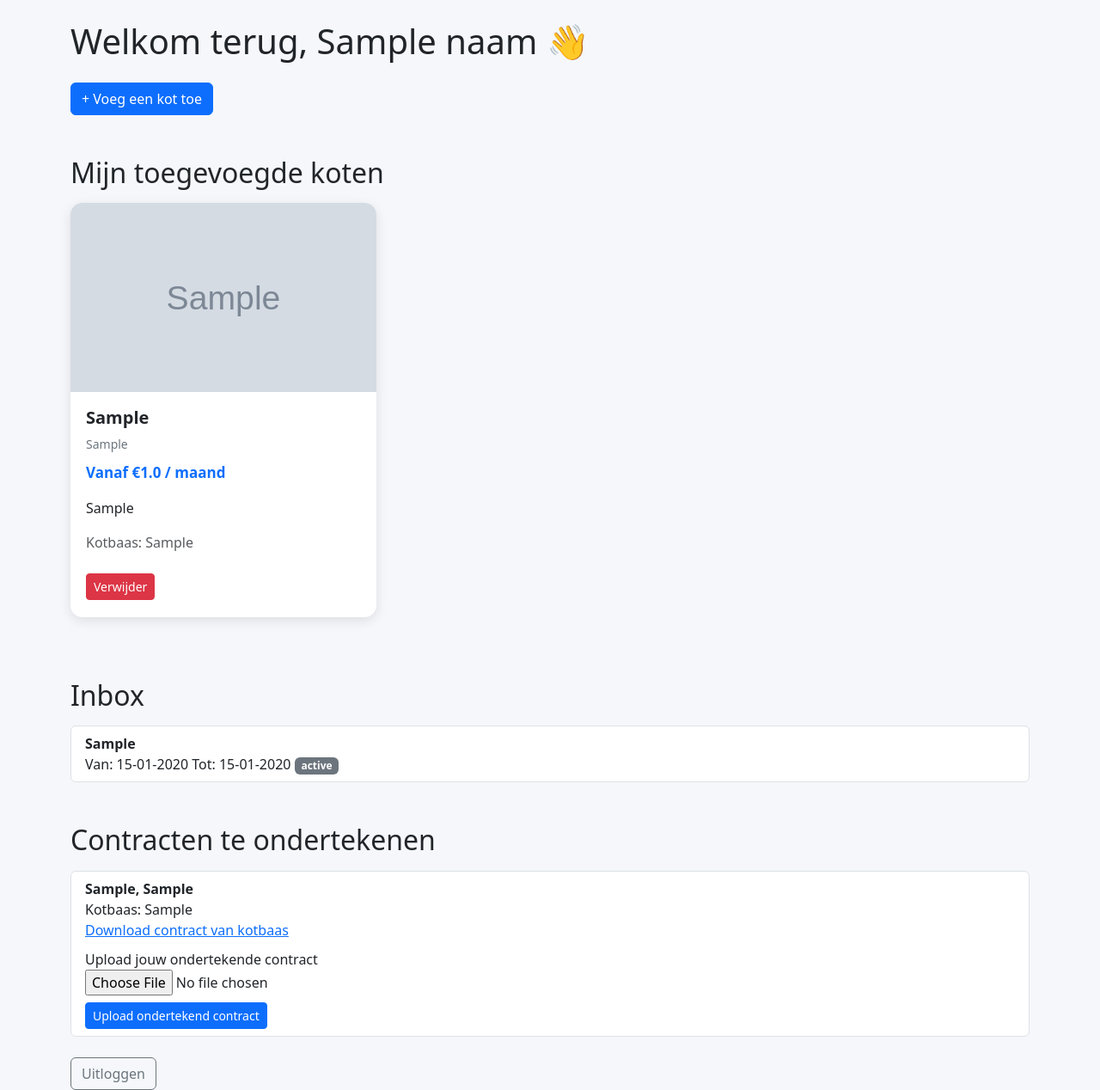
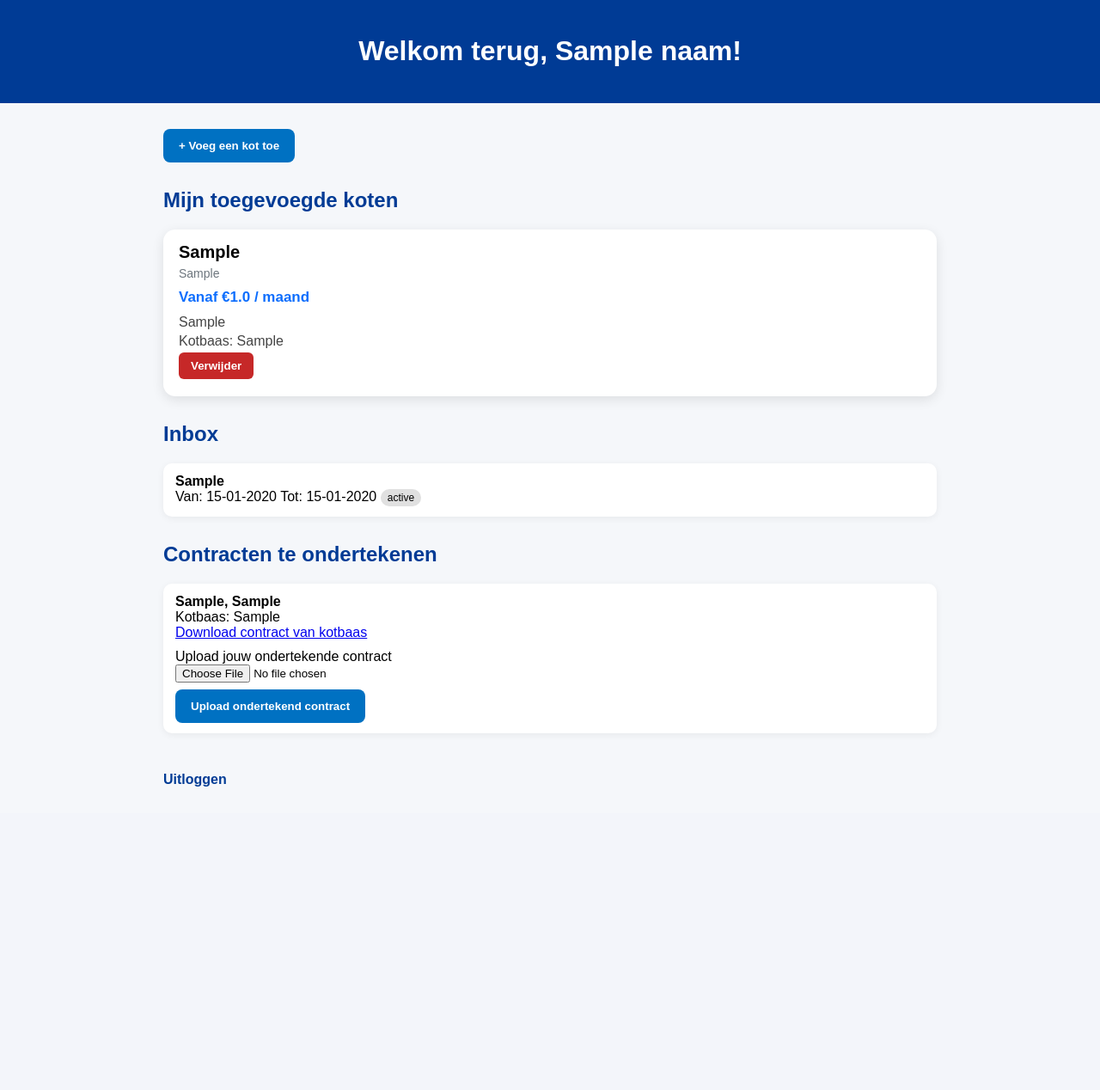
Before and after one commit to A-D-DBS-application/web-application-2025-group-7, a Flask app: template Flask/app/templates/dashboard_student.html in a window 1280 px wide. Shown: the whole page at 86% size. After the commit the page ends 915 px from the top, so only its background shows below. Run offline with Flask 3, Linux system fonts and the light colour scheme; tables that the repository leaves empty hold one stand-in row (values such as "Sample post"); the template is opened without the code that fills it: values that come from a table or form of the project are taken from there, most other values are stand-ins (such as "Sample title", 1, 10 or a date in 2020); grey boxes marked "Sample" are stand-in pictures.

Commit message:
details interface aangepast

```diff
--- a/Flask/app/routes.py
+++ b/Flask/app/routes.py
@@ -495,8 +495,10 @@ def register_routes(app):
         Beschikbaarheid.query.filter_by(kot_id=kot_id).delete()
         Boeking.query.filter_by(kot_id=kot_id).delete()
 
+        # Contract wordt automatisch mee verwijderd door cascade op Kot.contract
         db.session.delete(kot)
         db.session.commit()
+
         flash('Kot succesvol verwijderd!')
         if rol == 'student':
             return redirect(url_for('dashboard'))
--- a/Flask/app/templates/dashboard_student.html
+++ b/Flask/app/templates/dashboard_student.html
@@ -4,33 +4,47 @@
     <meta charset="UTF-8">
     <title>Student Dashboard</title>
 
-    <!-- BOOTSTRAP (CDN) -->
-    <link href="https://cdn.jsdelivr.net/npm/bootstrap@5.3.2/dist/css/bootstrap.min.css" rel="stylesheet">
-
     <style>
         body {
+            font-family: Arial, sans-serif;
             background-color: #f5f7fa;
+            margin: 0;
         }
 
-        /* BOOKING-STYLE KOT CARDS */
-        .kot-card {
-            border-radius: 14px;
-            overflow: hidden;
-            background: #ffffff;
-            box-shadow: 0 4px 14px rgba(0,0,0,0.1);
-            transition: all 0.2s ease;
+        header {
+            background-color: #003b95;
+            padding: 20px;
+            color: white;
+            text-align: center;
         }
 
-        .kot-card:hover {
-            transform: translateY(-3px);
-            box-shadow: 0 6px 18px rgba(0,0,0,0.15);
+        .container {
+            width: 92%;
+            max-width: 900px;
+            margin: 30px auto;
         }
 
-        .kot-card img {
-            width: 100%;
-            height: 220px;
-            object-fit: cover;
-            display: block;
+        /* Rol switcher */
+        .switcher-box {
+            background: white;
+            padding: 15px 20px;
+            border-radius: 12px;
+            box-shadow: 0 3px 10px rgba(0,0,0,0.1);
+            margin-bottom: 25px;
+        }
+
+        select {
+            padding: 8px 12px;
+            border-radius: 6px;
+        }
+
+        /* Kot cards */
+        .kot-card {
+            background: white;
+            border-radius: 14px;
+            box-shadow: 0 4px 14px rgba(0,0,0,0.1);
+            margin-bottom: 25px;
+            overflow: hidden;
         }
 
         .kot-info {
@@ -56,105 +70,167 @@
             margin-top: 10px;
         }
 
+        h2 {
+            color: #003b95;
+            margin-top: 30px;
+        }
+
+        .info-line {
+            color: #444;
+            margin: 4px 0;
+        }
+
+        .btn-primary {
+            background-color: #0071c2;
+            border: none;
+            color: white;
+            padding: 12px 18px;
+            border-radius: 8px;
+            cursor: pointer;
+            font-weight: bold;
+        }
+
+        .btn-primary:hover {
+       	    background-color: #005999;
+        }
+
+        .btn-danger {
+            background-color: #c62828;
+            border: none;
+            color: white;
+            padding: 8px 14px;
+            border-radius: 6px;
+            cursor: pointer;
+            font-weight: bold;
+        }
+
+        .btn-danger:hover {
+            background-color: #a71d1d;
+        }
+
+        a.logout {
+            display: inline-block;
+            margin-top: 35px;
+            text-decoration: none;
+            color: #003b95;
+            font-weight: bold;
+        }
+
+        a.logout:hover {
+            text-decoration: underline;
+        }
+
+        ul.simple-list {
+            list-style: none;
+            padding-left: 0;
+            margin: 0;
+        }
+
+        ul.simple-list li {
+            background: white;
+            border-radius: 10px;
+            padding: 12px 14px;
+            margin-bottom: 10px;
+            box-shadow: 0 2px 8px rgba(0,0,0,0.06);
+        }
+
+        .badge-status {
+            display: inline-block;
+            padding: 3px 8px;
+            border-radius: 999px;
+            background: #e0e0e0;
+            font-size: 0.75rem;
+        }
     </style>
 </head>
 
-<body class="container mt-4">
+<body>
 
-    <!-- ROL SWITCH -->
+<header>
+    <h1>Welkom terug, {{ naam }}!</h1>
+</header>
+
+<div class="container">
+
+    <!-- ROL SWITCHER -->
     {% if rollen|length > 1 %}
-    <form method="post" class="mb-3">
-        <label class="form-label fw-bold">Wissel dashboard:</label>
-        <select class="form-select w-auto d-inline" name="switch_rol" onchange="this.form.submit();">
+    <div class="switcher-box">
+        <form method="post">
+            <label><strong>Wissel dashboard:</strong>
+                <select name="switch_rol" onchange="this.form.submit();">
                     {% for rolnaam in rollen %}
                         <option value="{{ rolnaam }}" {% if actieve_rol == rolnaam %}selected{% endif %}>
                             {{ rolnaam.title() }}
                         </option>
                     {% endfor %}
                 </select>
+            </label>
         </form>
+    </div>
     {% endif %}
 
-    <h1 class="mb-4">Welkom terug, {{ naam }} 👋</h1>
+    <!-- KOT TOEVOEGEN -->
+    <form action="{{ url_for('add_kot') }}">
+        <button type="submit" class="btn-primary">+ Voeg een kot toe</button>
+    </form>
 
-    <a href="{{ url_for('add_kot') }}" class="btn btn-primary mb-4">+ Voeg een kot toe</a>
 
 
     <!-- MIJN KOTEN -->
-    <h2 class="mt-4 mb-3">Mijn toegevoegde koten</h2>
+    <h2>Mijn toegevoegde koten</h2>
 
     {% if koten %}
-        <div class="row">
         {% for kot in koten %}
-            <div class="col-md-6 col-lg-4 mb-4">
         <div class="kot-card">
+            <div class="kot-info">
+                <div class="kot-title">{{ kot.adres }}</div>
+                <div class="kot-location">{{ kot.stad }}</div>
+                <div class="kot-price">Vanaf €{{ kot.maandhuurprijs }} / maand</div>
 
-                    {% if kot.foto %}
-                        <img src="{{ kot.foto }}" alt="Kot foto">
+                {% if kot.beschrijving %}
+                    <p class="info-line" style="margin-top:10px;">{{ kot.beschrijving }}</p>
                 {% endif %}
 
-                    <div class="kot-info">
-
-                        <div class="kot-title">
-                            {{ kot.adres }}
-                        </div>
-
-                        <div class="kot-location">
-                            {{ kot.stad }}
-                        </div>
-
-                        <div class="kot-price">
-                            Vanaf €{{ kot.maandhuurprijs }} / maand
-                        </div>
-
-                        {% if kot.beschrijving %}
-                            <p class="mt-3">{{ kot.beschrijving }}</p>
-                        {% endif %}
-
-                        <p class="text-muted mt-2">
+                <p class="info-line">
                     Kotbaas: {{ kot.kotbaas.gebruiker.naam if kot.kotbaas else "Onbekend" }}
                 </p>
 
                 <form action="{{ url_for('verwijder_kot', kot_id=kot.kot_id) }}" method="post">
-                            <button class="btn btn-danger btn-sm mt-2"
+                    <button class="btn-danger"
                             onclick="return confirm('Weet je zeker dat je dit kot wilt verwijderen?');">
                         Verwijder
                     </button>
                 </form>
-
-                    </div>
             </div>
         </div>
         {% endfor %}
-        </div>
     {% else %}
-        <p class="text-muted">Je hebt nog geen koten toegevoegd.</p>
+        <p class="info-line">Je hebt nog geen koten toegevoegd.</p>
     {% endif %}
 
-
     <!-- INBOX -->
-    <h2 class="mt-5 mb-3">Inbox</h2>
+    <h2>Inbox</h2>
     {% if inbox %}
-        <ul class="list-group">
+        <ul class="simple-list">
             {% for boeking in inbox %}
-            <li class="list-group-item">
+            <li>
                 <strong>{{ boeking.kot.adres }}</strong><br>
                 Van: {{ boeking.startdatum.strftime('%d-%m-%Y') }}
                 Tot: {{ boeking.einddatum.strftime('%d-%m-%Y') }}
-                <span class="badge bg-secondary">{{ boeking.status_boeking }}</span>
+                <span class="badge-status">{{ boeking.status_boeking }}</span>
             </li>
             {% endfor %}
         </ul>
     {% else %}
-        <p class="text-muted">Geen boekingen ontvangen.</p>
+        <p class="info-line">Geen boekingen ontvangen.</p>
     {% endif %}
 
     <!-- CONTRACTEN TE ONDERTEKENEN -->
-    <h2 class="mt-5 mb-3">Contracten te ondertekenen</h2>
+    <h2>Contracten te ondertekenen</h2>
     {% if contracten_te_ondertekenen %}
-        <ul class="list-group">
+        <ul class="simple-list">
             {% for contract in contracten_te_ondertekenen %}
-            <li class="list-group-item">
+            <li>
                 <strong>{{ contract.kot.adres }}, {{ contract.kot.stad }}</strong><br>
                 Kotbaas: {{ contract.kotbaas.gebruiker.naam if contract.kotbaas and contract.kotbaas.gebruiker else "Onbekend" }}<br>
                 {% if contract.pad_kotbaas %}
@@ -167,7 +243,7 @@
                     <label>Upload jouw ondertekende contract</label><br>
                     <input type="file" name="contract_file" accept=".pdf,.png,.jpg,.jpeg" required>
                     <br>
-                    <button type="submit" class="btn btn-primary btn-sm mt-2">
+                    <button type="submit" class="btn-primary" style="margin-top:8px;">
                         Upload ondertekend contract
                     </button>
                 </form>
@@ -175,9 +251,12 @@
             {% endfor %}
         </ul>
     {% else %}
-        <p class="text-muted">Je hebt geen contracten te ondertekenen.</p>
+        <p class="info-line">Je hebt geen contracten te ondertekenen.</p>
     {% endif %}
 
-    <a class="btn btn-outline-secondary mt-4" href="{{ url_for('logout') }}">Uitloggen</a>
+    <a href="{{ url_for('logout') }}" class="logout">Uitloggen</a>
+
+</div>
+
 </body>
 </html>
```
Also changed, not shown: Flask/app/models.py (+7 -1 lines), Flask/app/templates/dashboard_admin.html (+8 -6 lines). Lines whose indentation alone changed are shown as unchanged.
